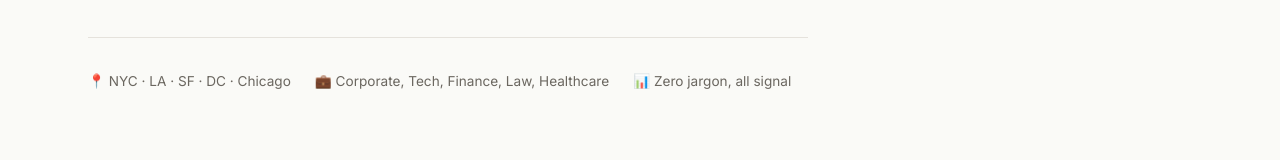
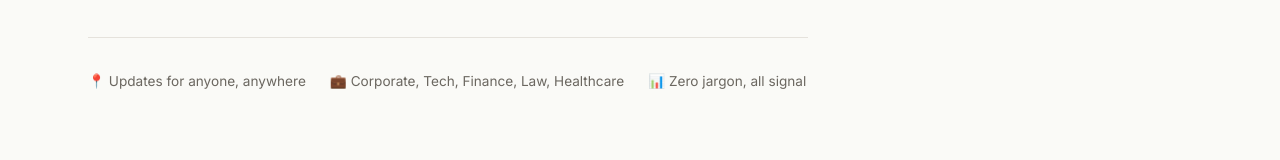
Before and after one commit to richwithsophia/myfinancesite, a Next.js app: page / in a window 1280 px wide. Shown: the part 546-706 px from the top of the page. Built offline with nearby package versions, Linux system fonts and the light colour scheme.

Commit message:
small text change on homepage

```diff
--- a/app/page.tsx
+++ b/app/page.tsx
@@ -65,7 +65,7 @@ export default function HomePage() {
             </div>
 
             <div style={{ borderTop: `1px solid ${C.border}`, paddingTop: "2rem", display: "flex", flexWrap: "wrap", gap: "1.5rem" }}>
-              {["📍 NYC · LA · SF · DC · Chicago", "💼 Corporate, Tech, Finance, Law, Healthcare", "📊 Zero jargon, all signal"].map((item, i) => (
+              {["📍 Updates for anyone, anywhere", "💼 Corporate, Tech, Finance, Law, Healthcare", "📊 Zero jargon, all signal"].map((item, i) => (
                 <span key={i} style={{ fontSize: "0.85rem", color: C.muted }}>{item}</span>
               ))}
             </div>
```
